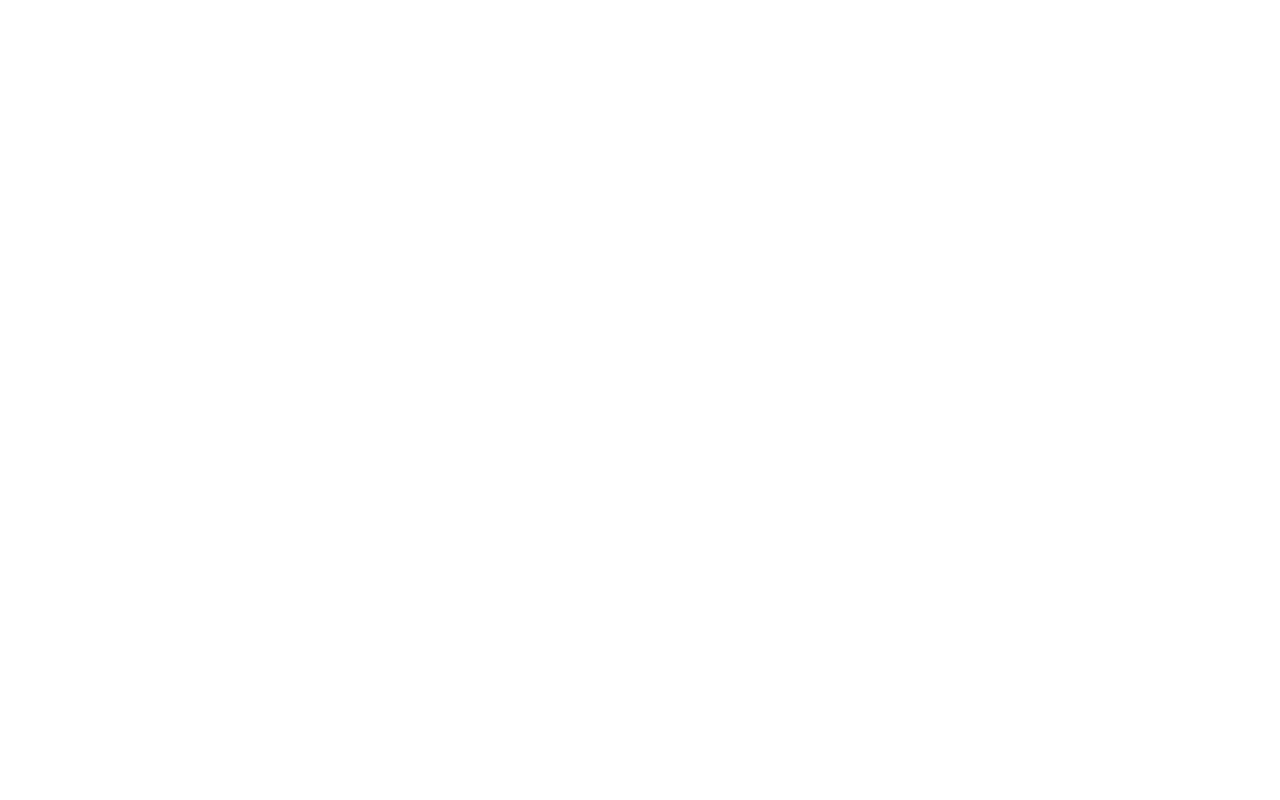
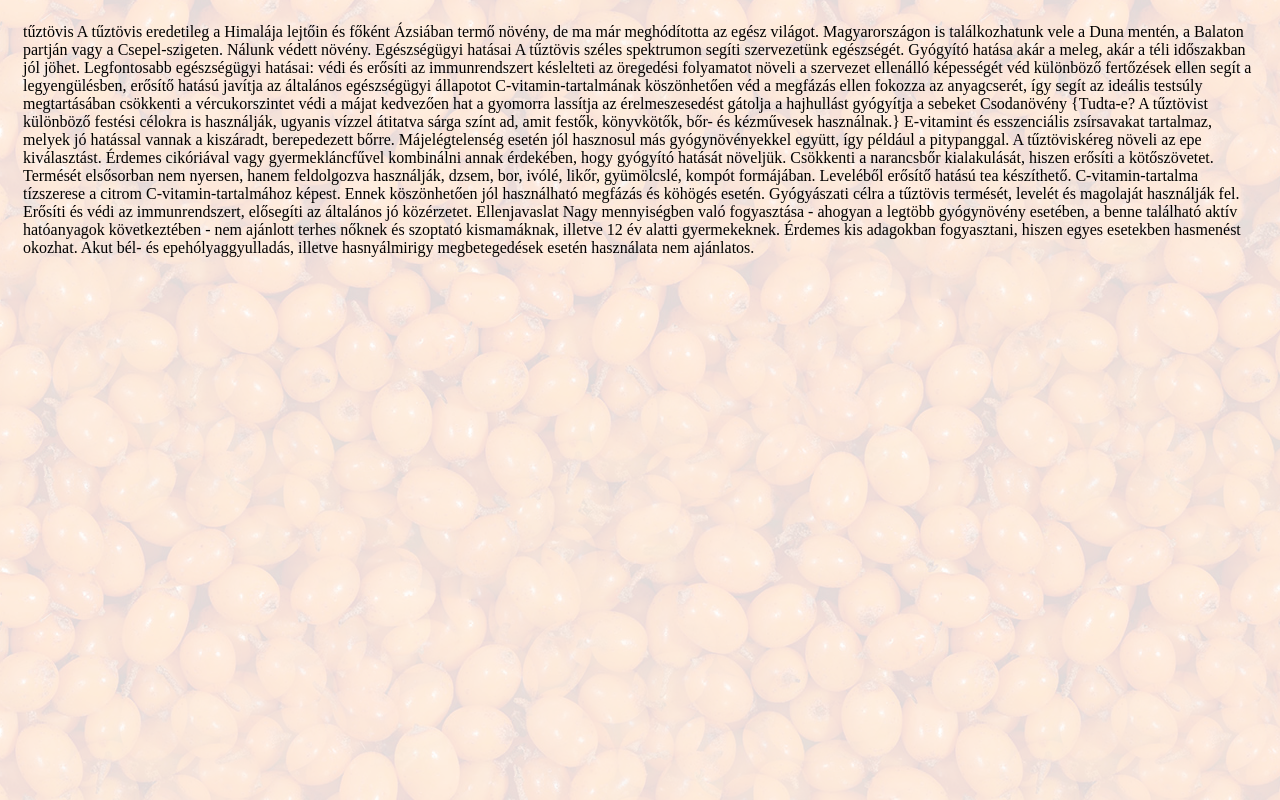
Before and after one commit to bogialmasi/tuztovis, a plain HTML site: page index.html in a window 1280 px wide. Drawn offline with Linux system fonts and the light colour scheme.

Commit message:
homoktövis

```diff
--- a/htovis.css
+++ b/htovis.css
@@ -1,5 +1,6 @@
 body{
   padding: 15px;
+  background-image: url(hatter.png);
 }
 
 h1{
--- a/index.html
+++ b/index.html
@@ -6,4 +6,33 @@
         <title>TŰZTÖVIS</title>
         <link rel="stylesheet" href="htovis.css">
     </head>
+    <body>
+        tűztövis
+        A tűztövis eredetileg a Himalája lejtőin és főként Ázsiában termő növény, de ma már meghódította az egész világot. Magyarországon is találkozhatunk vele a Duna mentén, a Balaton partján vagy a Csepel-szigeten. Nálunk védett növény.
+        Egészségügyi hatásai
+        A tűztövis széles spektrumon segíti szervezetünk egészségét. Gyógyító hatása akár a meleg, akár a téli időszakban jól jöhet. Legfontosabb egészségügyi hatásai:
+        védi és erősíti az immunrendszert
+        késlelteti az öregedési folyamatot
+        növeli a szervezet ellenálló képességét
+        véd különböző fertőzések ellen
+        segít a legyengülésben, erősítő hatású
+        javítja az általános egészségügyi állapotot
+        C-vitamin-tartalmának köszönhetően véd a megfázás ellen
+        fokozza az anyagcserét, így segít az ideális testsúly megtartásában
+        csökkenti a vércukorszintet
+        védi a májat
+        kedvezően hat a gyomorra
+        lassítja az érelmeszesedést
+        gátolja a hajhullást
+        gyógyítja a sebeket
+        Csodanövény
+        {Tudta-e?
+        A tűztövist különböző festési célokra is használják, ugyanis vízzel átitatva sárga színt ad, amit festők, könyvkötők, bőr- és kézművesek használnak.}
+        E-vitamint és esszenciális zsírsavakat tartalmaz, melyek jó hatással vannak a kiszáradt, berepedezett bőrre. Májelégtelenség esetén jól hasznosul más gyógynövényekkel együtt, így például a pitypanggal. A tűztöviskéreg növeli az epe kiválasztást. Érdemes cikóriával vagy gyermekláncfűvel kombinálni annak érdekében, hogy gyógyító hatását növeljük. Csökkenti a narancsbőr kialakulását, hiszen erősíti a kötőszövetet.
+        Termését elsősorban nem nyersen, hanem feldolgozva használják, dzsem, bor, ivólé, likőr, gyümölcslé, kompót formájában. Leveléből erősítő hatású tea készíthető. C-vitamin-tartalma tízszerese a citrom C-vitamin-tartalmához képest. Ennek köszönhetően jól használható megfázás és köhögés esetén.
+        Gyógyászati célra a tűztövis termését, levelét és magolaját használják fel. Erősíti és védi az immunrendszert, elősegíti az általános jó közérzetet.
+        Ellenjavaslat
+        Nagy mennyiségben való fogyasztása - ahogyan a legtöbb gyógynövény esetében, a benne található aktív hatóanyagok következtében - nem ajánlott terhes nőknek és szoptató kismamáknak, illetve 12 év alatti gyermekeknek. Érdemes kis adagokban fogyasztani, hiszen egyes esetekben hasmenést okozhat. Akut bél- és epehólyaggyulladás, illetve hasnyálmirigy megbetegedések esetén használata nem ajánlatos.
+
+    </body>
 </html>
```
Also changed, not shown: forras.txt.
